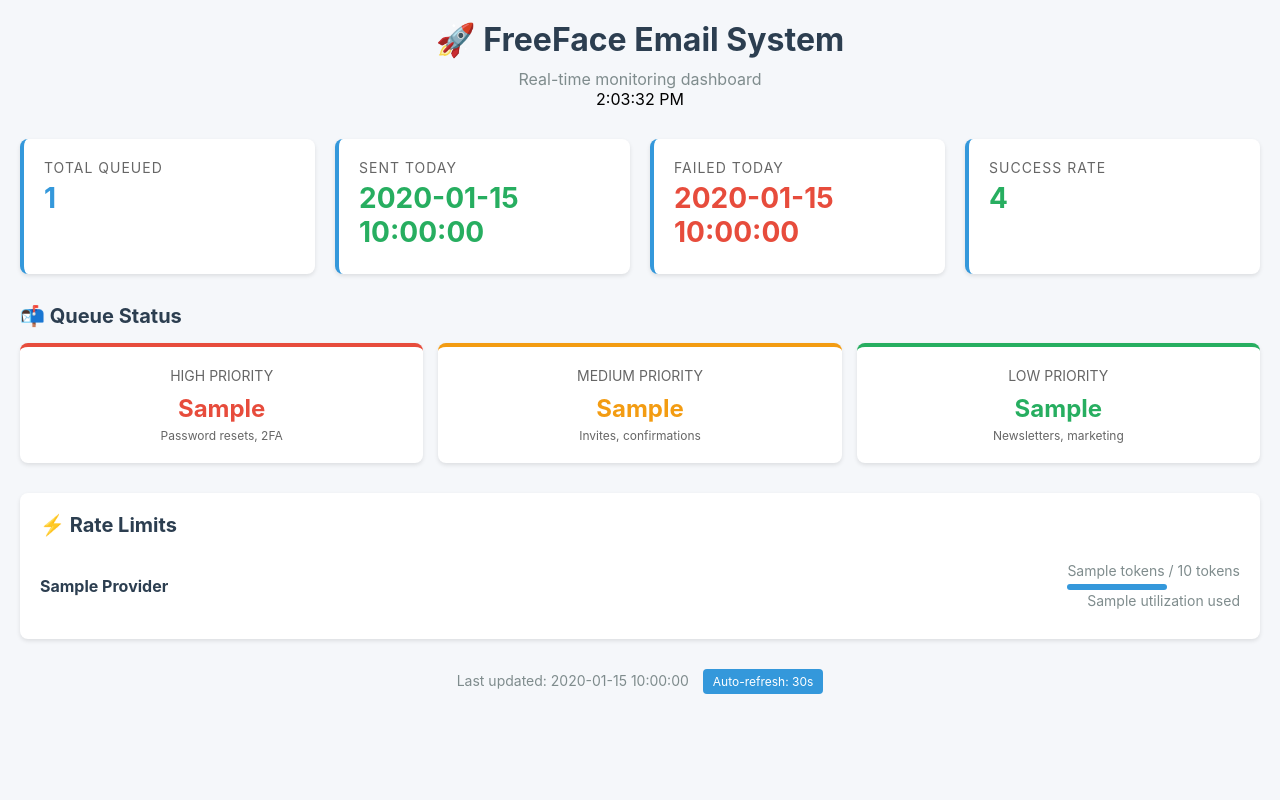
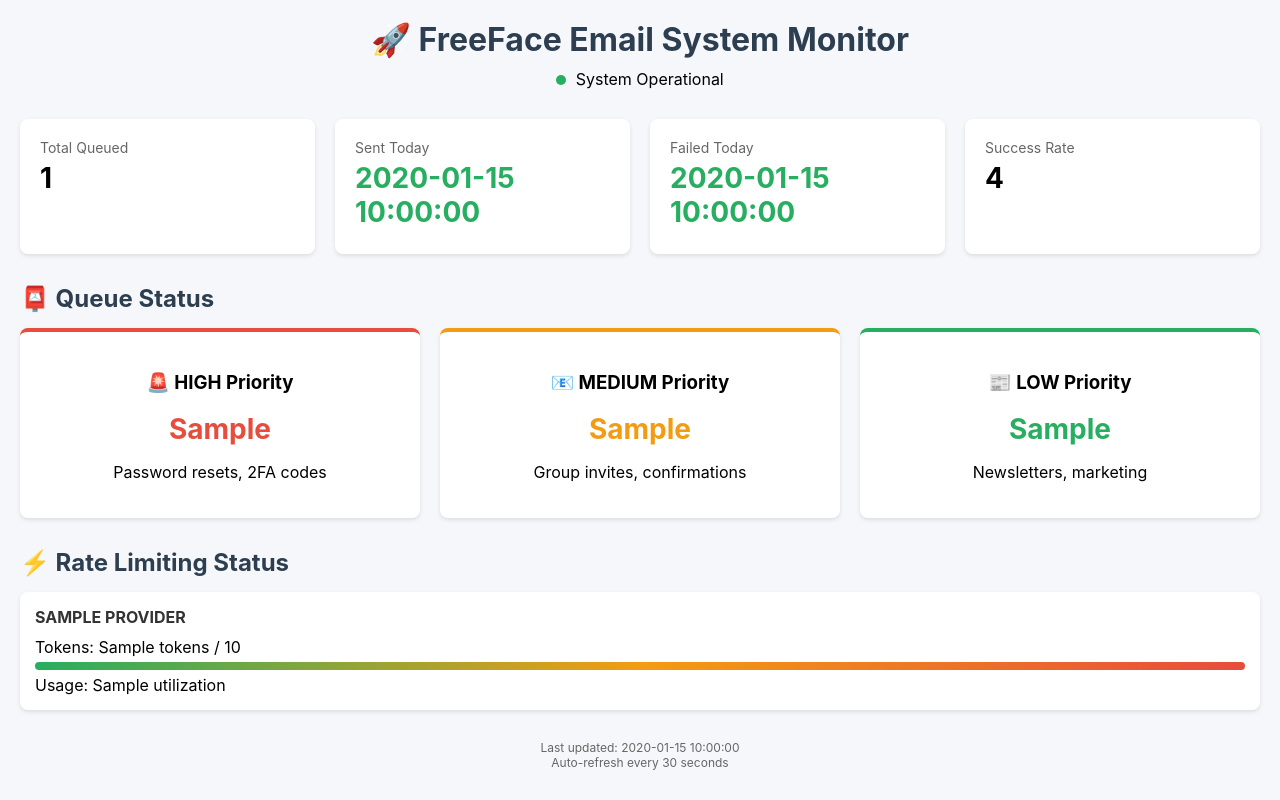
Before and after one commit to rbrinkke/email-service, a FastAPI app: template templates/dashboard.html in a window 1280 px wide. Run offline with FastAPI, Linux system fonts and the light colour scheme; the template is opened without the code that fills it: most values are stand-ins (such as "Sample title", 1, 10 or a date in 2020); parts of the project's set-up code (start-up, migrations or seed data) failed here and were passed over.

Commit message:
Update dashboard.html

```diff
--- a/templates/dashboard.html
+++ b/templates/dashboard.html
@@ -22,9 +22,8 @@
             margin: 0;
             font-size: 32px;
         }
-        .header p {
-            color: #7f8c8d;
-            margin: 10px 0 0 0;
+        .header .status {
+            margin: 10px 0;
         }
         .stats-grid {
             display: grid;
@@ -37,38 +36,25 @@
             padding: 20px;
             border-radius: 8px;
             box-shadow: 0 2px 4px rgba(0,0,0,0.1);
-            border-left: 4px solid #3498db;
         }
         .stat-title {
             color: #666;
             font-size: 14px;
             margin-bottom: 5px;
-            text-transform: uppercase;
-            letter-spacing: 1px;
         }
         .stat-value {
             font-size: 28px;
             font-weight: bold;
             margin-bottom: 5px;
         }
-        .stat-value.success { color: #27ae60; }
-        .stat-value.warning { color: #f39c12; }
-        .stat-value.danger { color: #e74c3c; }
-        .stat-value.info { color: #3498db; }
-
-        .queue-section {
-            margin-bottom: 30px;
-        }
-        .section-title {
-            font-size: 20px;
-            font-weight: bold;
-            margin-bottom: 15px;
-            color: #2c3e50;
-        }
+        .stat-value.high { color: #e74c3c; }
+        .stat-value.medium { color: #f39c12; }
+        .stat-value.low { color: #27ae60; }
         .queue-grid {
             display: grid;
-            grid-template-columns: repeat(auto-fit, minmax(200px, 1fr));
-            gap: 15px;
+            grid-template-columns: repeat(3, 1fr);
+            gap: 20px;
+            margin-bottom: 30px;
         }
         .queue-card {
             background: white;
@@ -86,166 +72,131 @@
         .queue-card.low {
             border-top: 4px solid #27ae60;
         }
-        .queue-title {
-            font-size: 14px;
-            color: #666;
-            margin-bottom: 10px;
-            text-transform: uppercase;
+        .rate-limit-grid {
+            display: grid;
+            grid-template-columns: repeat(auto-fit, minmax(200px, 1fr));
+            gap: 15px;
+            margin-bottom: 30px;
         }
-        .queue-count {
-            font-size: 24px;
-            font-weight: bold;
-            margin-bottom: 5px;
-        }
-        .queue-count.high { color: #e74c3c; }
-        .queue-count.medium { color: #f39c12; }
-        .queue-count.low { color: #27ae60; }
-
-        .rate-limits {
+        .rate-card {
             background: white;
-            padding: 20px;
+            padding: 15px;
             border-radius: 8px;
             box-shadow: 0 2px 4px rgba(0,0,0,0.1);
-            margin-bottom: 30px;
-        }
-        .rate-limit-item {
-            display: flex;
-            justify-content: space-between;
-            align-items: center;
-            padding: 10px 0;
-            border-bottom: 1px solid #eee;
-        }
-        .rate-limit-item:last-child {
-            border-bottom: none;
         }
         .provider-name {
             font-weight: bold;
-            color: #2c3e50;
+            color: #333;
+            margin-bottom: 10px;
         }
-        .rate-info {
-            text-align: right;
-            color: #7f8c8d;
-            font-size: 14px;
+        .rate-bar {
+            width: 100%;
+            height: 8px;
+            background: #e0e0e0;
+            border-radius: 4px;
+            overflow: hidden;
+            margin: 5px 0;
         }
-        .utilization-bar {
-            width: 100px;
-            height: 6px;
-            background: #ecf0f1;
-            border-radius: 3px;
-            overflow: hidden;
-            margin-top: 5px;
-        }
-        .utilization-fill {
+        .rate-fill {
             height: 100%;
-            background: #3498db;
+            background: linear-gradient(90deg, #27ae60, #f39c12, #e74c3c);
             transition: width 0.3s ease;
         }
-        .utilization-fill.high { background: #e74c3c; }
-        .utilization-fill.medium { background: #f39c12; }
-
-        .refresh-info {
+        .last-updated {
             text-align: center;
-            color: #7f8c8d;
+            color: #666;
+            font-size: 12px;
             margin-top: 20px;
-            font-size: 14px;
         }
-        .auto-refresh {
+        .status-indicator {
             display: inline-block;
-            margin-left: 10px;
-            padding: 5px 10px;
-            background: #3498db;
-            color: white;
-            border-radius: 4px;
-            font-size: 12px;
+            width: 10px;
+            height: 10px;
+            border-radius: 50%;
+            margin-right: 5px;
+        }
+        .status-healthy { background: #27ae60; }
+        .status-warning { background: #f39c12; }
+        .status-critical { background: #e74c3c; }
+        h2 {
+            color: #2c3e50;
+            margin-bottom: 15px;
         }
     </style>
     <script>
         // Auto-refresh every 30 seconds
-        setTimeout(() => {
+        setInterval(() => {
             location.reload();
         }, 30000);
-
-        // Real-time clock
-        function updateClock() {
-            const now = new Date();
-            const timeString = now.toLocaleTimeString();
-            document.getElementById('current-time').textContent = timeString;
-        }
-
-        setInterval(updateClock, 1000);
-        updateClock();
     </script>
 </head>
 <body>
     <div class="header">
-        <h1>🚀 FreeFace Email System</h1>
-        <p>Real-time monitoring dashboard</p>
-        <div id="current-time"></div>
+        <h1>🚀 FreeFace Email System Monitor</h1>
+        <div class="status">
+            <span class="status-indicator status-healthy"></span>
+            System Operational
+        </div>
     </div>
 
     <!-- Main Statistics -->
     <div class="stats-grid">
         <div class="stat-card">
             <div class="stat-title">Total Queued</div>
-            <div class="stat-value info">{{ data.total_queued }}</div>
+            <div class="stat-value">{{ data.total_queued }}</div>
         </div>
         <div class="stat-card">
             <div class="stat-title">Sent Today</div>
-            <div class="stat-value success">{{ data.sent_today }}</div>
+            <div class="stat-value low">{{ data.sent_today }}</div>
         </div>
         <div class="stat-card">
             <div class="stat-title">Failed Today</div>
-            <div class="stat-value danger">{{ data.failed_today }}</div>
+            <div class="stat-value {% if data.failed_today > 0 %}high{% else %}low{% endif %}">{{ data.failed_today }}</div>
         </div>
         <div class="stat-card">
             <div class="stat-title">Success Rate</div>
-            <div class="stat-value success">{{ data.success_rate }}</div>
+            <div class="stat-value">{{ data.success_rate }}</div>
         </div>
     </div>
 
     <!-- Queue Status -->
-    <div class="queue-section">
-        <div class="section-title">📬 Queue Status</div>
+    <h2>📮 Queue Status</h2>
     <div class="queue-grid">
         <div class="queue-card high">
-                <div class="queue-title">High Priority</div>
-                <div class="queue-count high">{{ data.queue_high }}</div>
-                <div style="font-size: 12px; color: #666;">Password resets, 2FA</div>
+            <h3>🚨 HIGH Priority</h3>
+            <div class="stat-value high">{{ data.queue_high }}</div>
+            <p>Password resets, 2FA codes</p>
         </div>
         <div class="queue-card medium">
-                <div class="queue-title">Medium Priority</div>
-                <div class="queue-count medium">{{ data.queue_medium }}</div>
-                <div style="font-size: 12px; color: #666;">Invites, confirmations</div>
+            <h3>📧 MEDIUM Priority</h3>
+            <div class="stat-value medium">{{ data.queue_medium }}</div>
+            <p>Group invites, confirmations</p>
         </div>
         <div class="queue-card low">
-                <div class="queue-title">Low Priority</div>
-                <div class="queue-count low">{{ data.queue_low }}</div>
-                <div style="font-size: 12px; color: #666;">Newsletters, marketing</div>
-            </div>
+            <h3>📰 LOW Priority</h3>
+            <div class="stat-value low">{{ data.queue_low }}</div>
+            <p>Newsletters, marketing</p>
         </div>
     </div>
 
-    <!-- Rate Limits -->
-    <div class="rate-limits">
-        <div class="section-title">⚡ Rate Limits</div>
+    <!-- Rate Limiting Status -->
+    <h2>⚡ Rate Limiting Status</h2>
+    <div class="rate-limit-grid">
         {% for provider, status in data.rate_status.items() %}
-        <div class="rate-limit-item">
-            <div class="provider-name">{{ provider.title() }}</div>
-            <div class="rate-info">
-                <div>{{ status.tokens }} / {{ status.limit }} tokens</div>
-                <div class="utilization-bar">
-                    <div class="utilization-fill {% if status.utilization|replace('%', '')|float > 80 %}high{% elif status.utilization|replace('%', '')|float > 60 %}medium{% endif %}"
-                         style="width: {{ status.utilization }}"></div>
+        <div class="rate-card">
+            <div class="provider-name">{{ provider.upper() }}</div>
+            <div>Tokens: {{ status.tokens }} / {{ status.limit }}</div>
+            <div class="rate-bar">
+                <div class="rate-fill" style="width: {% if status.utilization != 'N/A' %}{{ status.utilization }}{% else %}0%{% endif %}"></div>
             </div>
-                <div style="margin-top: 2px;">{{ status.utilization }} used</div>
-            </div>
+            <div>Usage: {{ status.utilization }}</div>
         </div>
         {% endfor %}
     </div>
 
-    <div class="refresh-info">
+    <div class="last-updated">
         Last updated: {{ data.last_updated }}
-        <span class="auto-refresh">Auto-refresh: 30s</span>
+        <br>Auto-refresh every 30 seconds
     </div>
 </body>
 </html>
```
Lines whose indentation alone changed are shown as unchanged.
